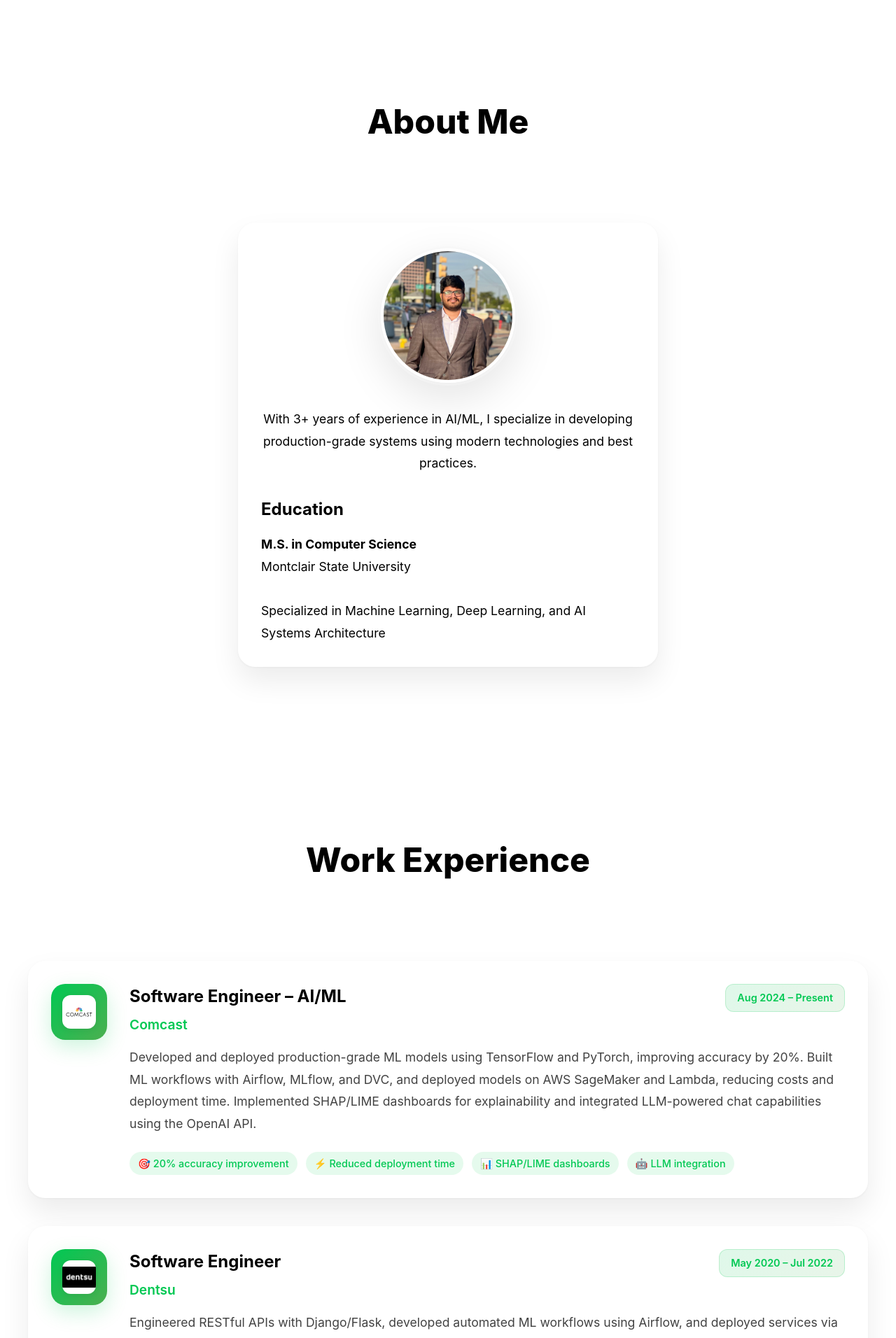
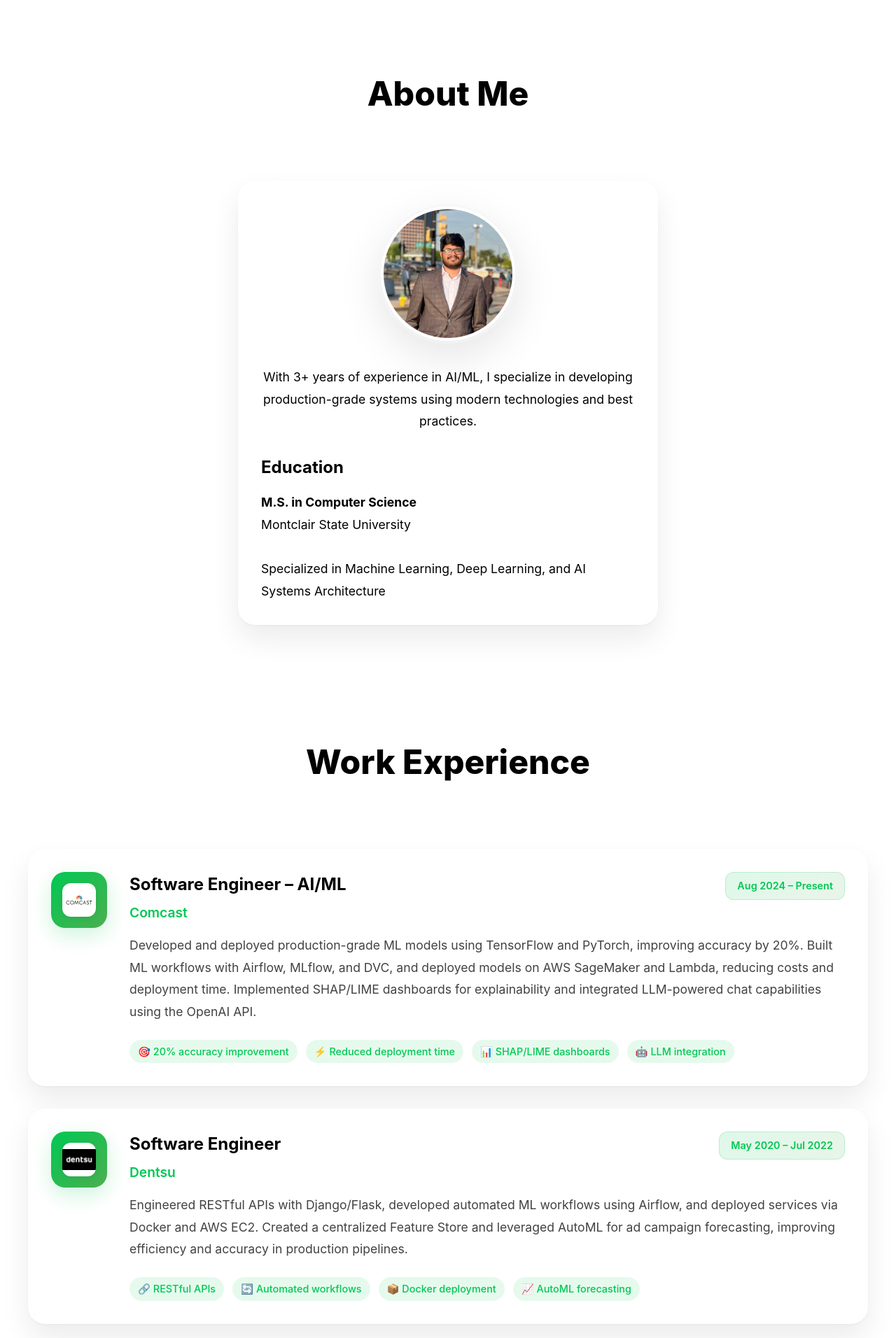
Before and after one commit to ek-sai/Portfolio, a React (Vite) app: page / in a window 1280 px wide. Shown: the part 880-2792 px from the top of the page at 70% size. Built offline with nearby package versions, Linux system fonts and the light colour scheme.

Commit message:
Update App.tsx

```diff
--- a/src/App.tsx
+++ b/src/App.tsx
@@ -552,9 +552,9 @@
     <section
       id="about"
       style={{
-        padding: '120px 32px',
+        padding: '80px 32px',
         background: colors.white,
-        minHeight: '100vh',
+        minHeight: '80vh',
         display: 'flex',
         alignItems: 'center',
       }}
@@ -562,7 +562,7 @@
       <div style={{ maxWidth: '1200px', margin: '0 auto', width: '100%' }}>
         <div style={{
           textAlign: 'center',
-          marginBottom: '80px',
+          marginBottom: '60px',
         }}>
           <h2 style={{
             fontSize: '3rem',
@@ -681,15 +681,15 @@
       <section
         id="experience"
         style={{
-          padding: '120px 32px',
+          padding: '80px 32px',
           background: colors.white,
-          minHeight: '100vh',
+          minHeight: '80vh',
         }}
       >
         <div style={{ maxWidth: '1200px', margin: '0 auto' }}>
           <div style={{
             textAlign: 'center',
-            marginBottom: '80px',
+            marginBottom: '60px',
           }}>
                       <h2 style={{
             fontSize: '3rem',
@@ -711,7 +711,7 @@
           <div style={{
             display: 'flex',
             flexDirection: 'column',
-            gap: '40px',
+            gap: '32px',
           }}>
             {experiences.map((exp, index) => (
               <Card key={exp.company} hover={true}>
@@ -862,15 +862,15 @@
       <section
         id="projects"
               style={{
-        padding: '120px 32px',
+        padding: '80px 32px',
         background: colors.white,
-        minHeight: '100vh',
+        minHeight: '80vh',
       }}
       >
         <div style={{ maxWidth: '1200px', margin: '0 auto' }}>
           <div style={{
             textAlign: 'center',
-            marginBottom: '80px',
+            marginBottom: '60px',
           }}>
                       <h2 style={{
             fontSize: '3rem',
@@ -892,7 +892,7 @@
           <div style={{
             display: 'grid',
             gridTemplateColumns: 'repeat(auto-fit, minmax(350px, 1fr))',
-            gap: '40px',
+            gap: '32px',
           }}>
             {projects.map((project, index) => (
               <Card key={project.title} hover={true} style={{ height: 'fit-content' }}>
@@ -1063,15 +1063,15 @@
       <section
         id="contact"
         style={{
-          padding: '120px 32px',
+          padding: '80px 32px',
           background: colors.white,
-          minHeight: '100vh',
+          minHeight: '80vh',
         }}
       >
         <div style={{ maxWidth: '1200px', margin: '0 auto' }}>
           <div style={{
             textAlign: 'center',
-            marginBottom: '80px',
+            marginBottom: '60px',
           }}>
                       <h2 style={{
             fontSize: '3rem',
@@ -1103,7 +1103,7 @@
           <div style={{
             display: 'grid',
             gridTemplateColumns: 'repeat(auto-fit, minmax(300px, 1fr))',
-            gap: '40px',
+            gap: '32px',
             alignItems: 'start',
           }}>
             {/* Contact Info */}
```
